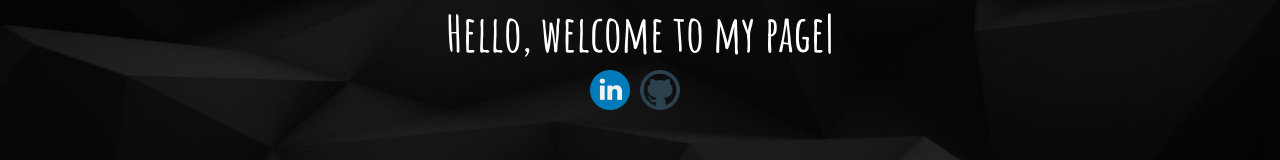
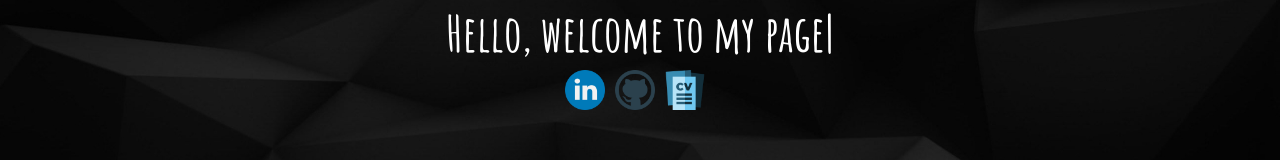
Before and after one commit to jaym832/my-portfolio, a React (Create React App) app: page / in a window 1280 px wide. Shown: the part 408-568 px from the top of the page. Built offline with nearby package versions, Linux system fonts and the light colour scheme.

Commit message:
added resume to page

```diff
--- a/src/Components/Home/Home.js
+++ b/src/Components/Home/Home.js
@@ -14,6 +14,8 @@ import "./Home.css";
 import pic from '../Home/images/circle-cropped.png'
 import linkedin from '../Home/images/linkedin.png'
 import github from '../Home/images/github.png'
+import resume from '../Home/images/cv.png'
+import resumeFile from '../Home/images/Resume2021.pdf'
 
 
 
@@ -61,6 +63,8 @@ function Home() {
       </div>
       <a href='https://www.linkedin.com/in/javier-j-marin/'><img className='icon' src={linkedin}></img></a>
       <a href='https://github.com/jaym832'><img className='icon' src={github}></img></a>
+      <a href={resumeFile}><img className='icon' src={resume}></img></a>
+
 
 
     </div>
```
Also changed, not shown: src/Components/Home/images/cv.png (added), 1 other file (tests, documents, lock files or other folders).
